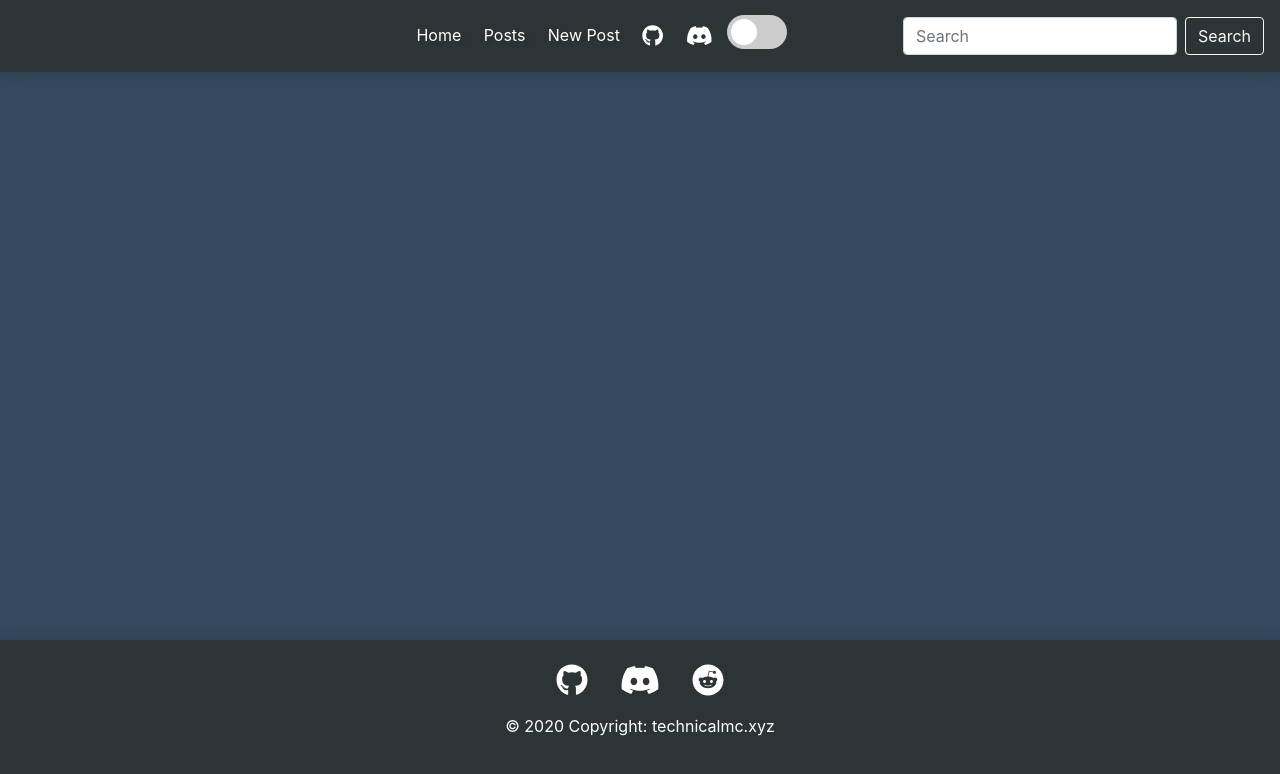
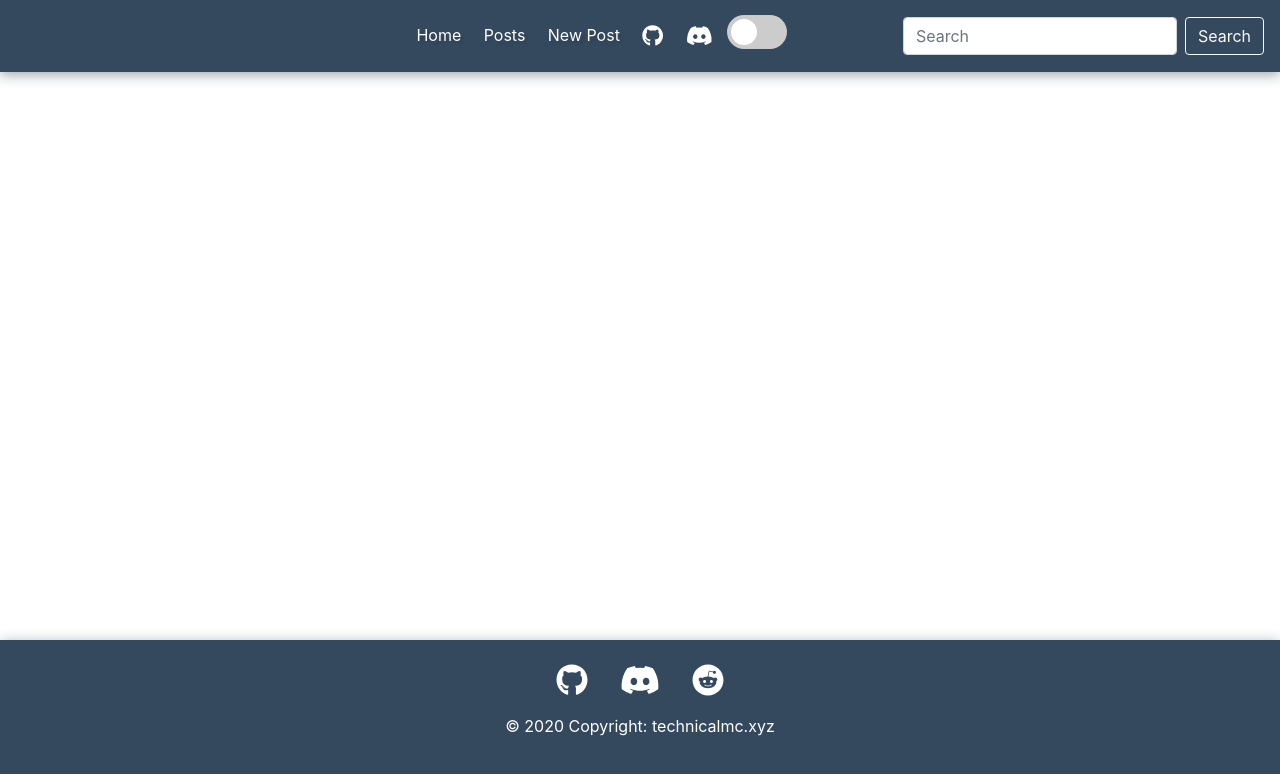
Before and after one commit to Jackbaude/tmc-frontend, a React (Create React App) app: page /license in a window 1280 px wide. Shown: the top 774 px of the page. Built offline with nearby package versions, Linux system fonts and the light colour scheme.

Commit message:
fixed dark and light mode toggle to remember state across site

```diff
--- a/public/index.html
+++ b/public/index.html
@@ -1,5 +1,5 @@
 <!DOCTYPE html>
-<html lang="en" data-theme="dark">
+<html lang="en" data-theme="light">
 <head>
     <meta charset="utf-8"/>
     <link rel="icon" href="%PUBLIC_URL%/favicon.ico"/>
--- a/src/components/ThemeToggle.tsx
+++ b/src/components/ThemeToggle.tsx
@@ -1,24 +1,23 @@
-import React, {useState} from "react"
+import React, {memo, useEffect, useState} from "react"
 import Cookies from 'universal-cookie';
 
 const ThemeToggle = () => {
     const cookies = new Cookies();
+    const [themeState, setThemeState] = useState(localStorage.getItem('mode'))
+    const toggleTheme = () => {
+        const theme = localStorage.getItem('mode') === 'dark' ? 'light' : 'dark';
+        setThemeState(theme)
+        localStorage.setItem('mode', theme);
+    }
+    document.documentElement.setAttribute("data-theme", localStorage.getItem('mode'));
 
-    const [themeState, setThemeState] = useState((cookies.get('theme')))
-    const toggleTheme = () => {
-
-        const theme = themeState === 'light' ? 'dark' : 'light';
-        cookies.set('theme', theme, { path: '/' });
-        setThemeState(theme)
-        document.documentElement.setAttribute("data-theme", theme);
-    }
     return (
         <div>
             <label className="switch">
-                <input type="checkbox" onClick={toggleTheme}/>
+                <input type="checkbox" onClick={toggleTheme} defaultChecked={((localStorage.getItem('mode')) === "dark")}/>
                 <span className="slider round"/>
             </label>
         </div>
     )
 }
-export default ThemeToggle
+export default memo(ThemeToggle)
--- a/src/index.css
+++ b/src/index.css
@@ -13,7 +13,8 @@ TODO dark mode and light mode toggle
     -webkit-font-smoothing: antialiased;
     -moz-osx-font-smoothing: grayscale;
 }
-html[data-theme='light'] {
+/*Light themed */
+html {
     /*default font size*/
     --global-font-size: 1rem;
     /*default text colors*/
```
